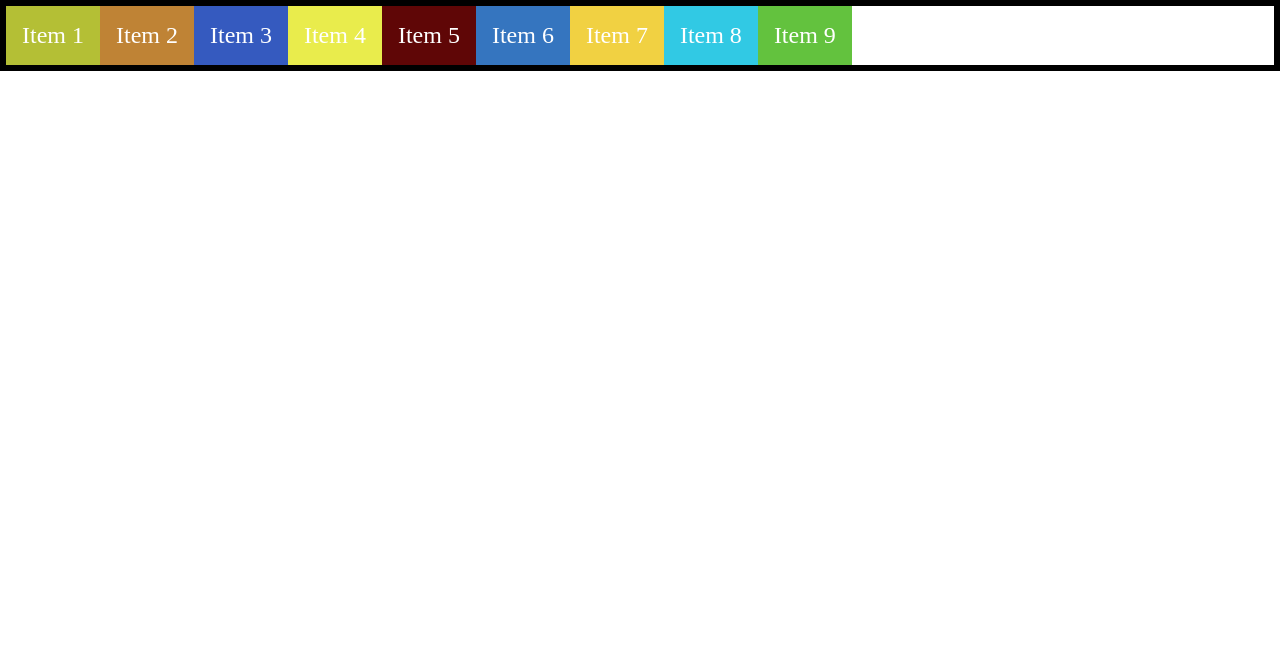
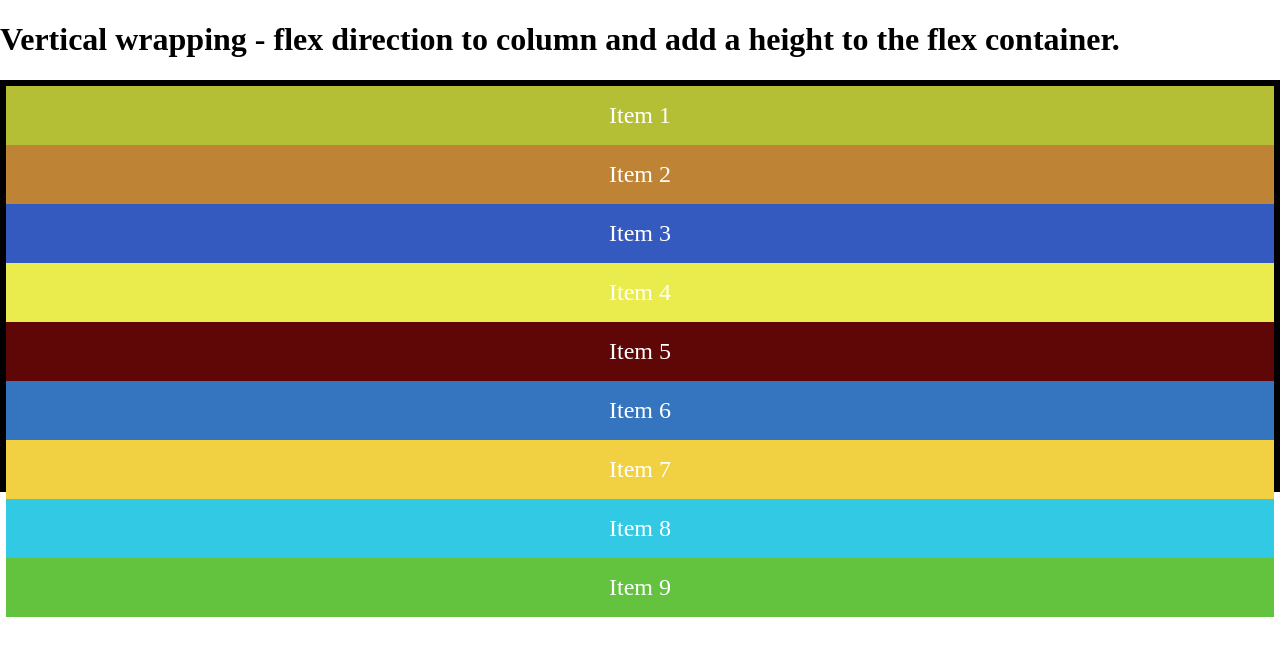
Before and after one commit to chidambararajab/Css, a plain HTML site: page Flexbox/index.html in a window 1280 px wide. Drawn offline with Linux system fonts and the light colour scheme.

Commit message:
flex direction

```diff
--- a/Flexbox/index.html
+++ b/Flexbox/index.html
@@ -8,6 +8,10 @@
     <link rel="stylesheet" href="style.css" />
   </head>
   <body>
+    <h1>
+      Vertical wrapping - flex direction to column and add a height to the flex
+      container.
+    </h1>
     <div class="container">
       <div class="flex-item item-1">Item 1</div>
       <div class="flex-item item-2">Item 2</div>
--- a/Flexbox/style.css
+++ b/Flexbox/style.css
@@ -8,11 +8,32 @@ body {
     * The below code will make the flex-items lay down to left to right, Also you can check the border of the container take 100% (like a block level element).
    */
   display: flex;
+  height: 400px;
 
   /**
     * If you don't want a block level flex container, you set the display property to the inline flex, Check the below code for the reference.
   */
   /* display: inline-flex; */
+
+  /**
+    * flex-direction: row : flex direction row is the default property and it set the Main axis to left to right.
+  */
+  /* flex-direction: row; */
+
+  /**
+    * flex-direction: row-reverse flex direction row-reverse will set the Main axis to right to left.
+  */
+  /* flex-direction: row-reverse; */
+
+  /**
+    * flex-direction: column : when you set flex direction to column. The main access flows from top to bottom. So the items are now stacked on top of each other.
+  */
+  flex-direction: column;
+
+  /**
+    * flex-direction: row-reverse flex direction row-reverse will set the Main axis to right to left.
+  */
+  /* flex-direction: column-reverse; */
 }
 
 .flex-item {
```
